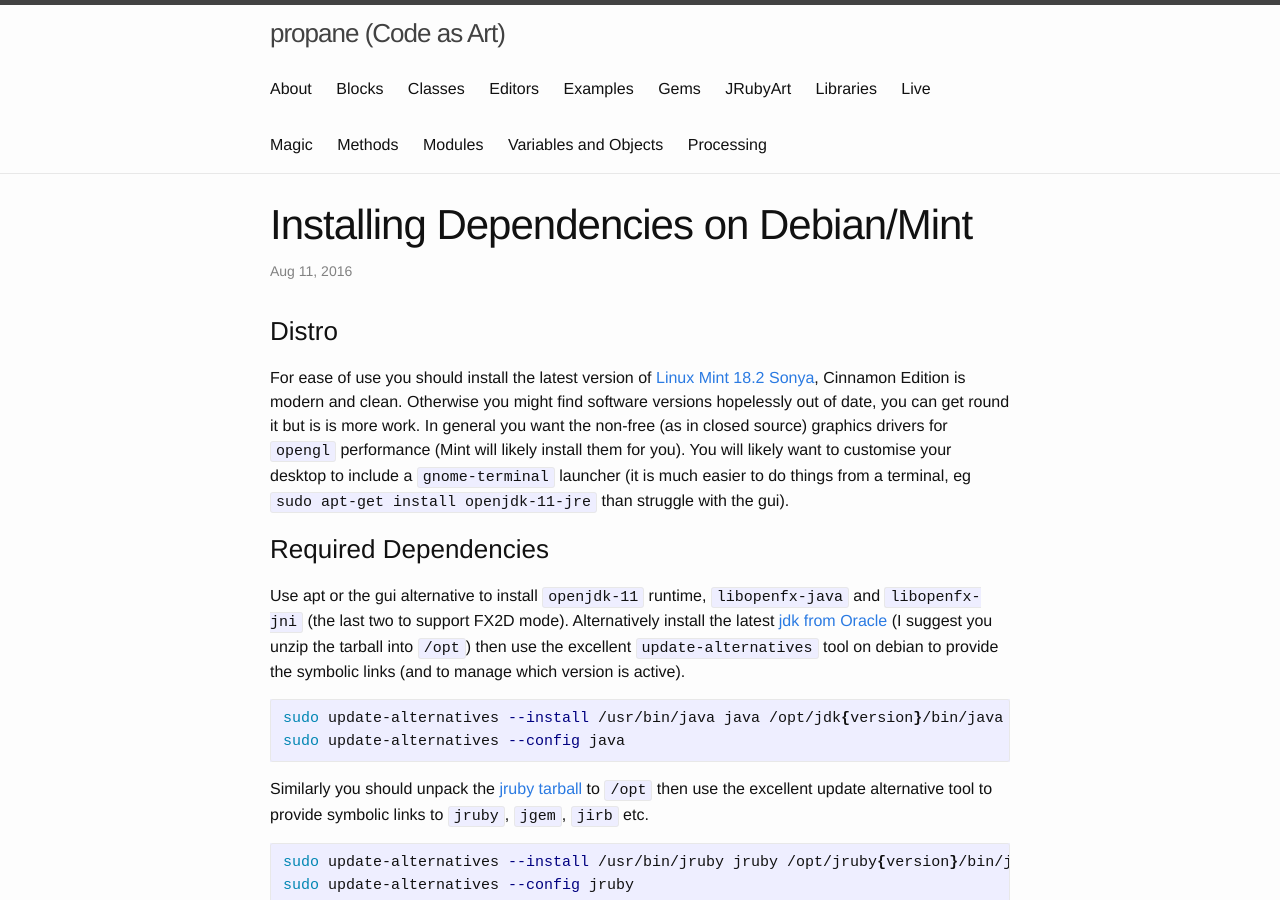
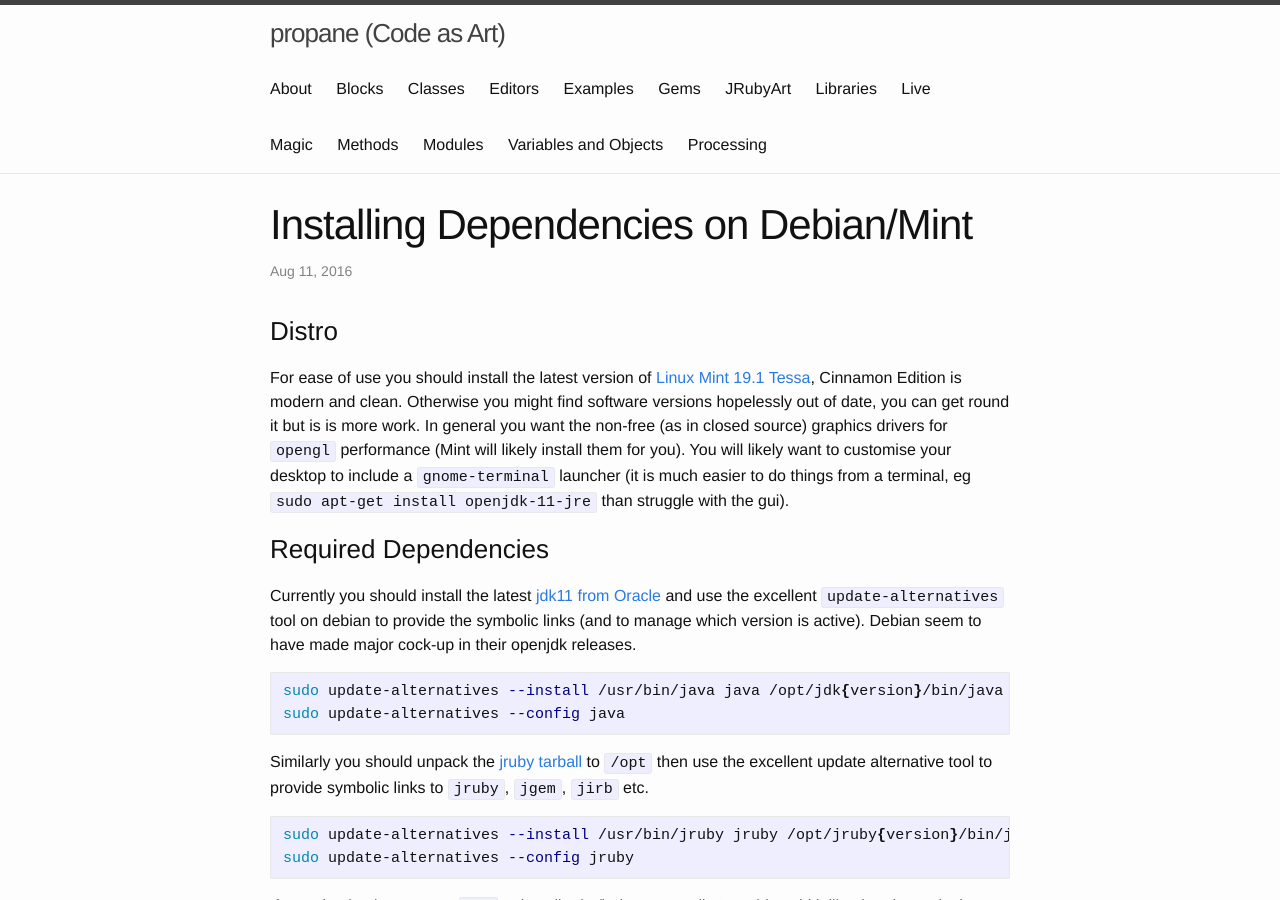
Before and after one commit to ruby-processing/propane, a Jekyll site: the page built from _posts/2016-08-18-debian.md, in a window 1280 px wide and 900 px high. Built offline with Jekyll 4.4.1, drawn with Linux system fonts in a browser that asks for light colours.

Commit message:
use Oracle JDK debian

````diff
--- a/_posts/2016-08-18-debian.md
+++ b/_posts/2016-08-18-debian.md
@@ -7,11 +7,11 @@
 ---
 ### Distro ###
 
-For ease of use you should install the latest version of [Linux Mint 18.2  Sonya][mint], Cinnamon Edition is modern and clean. Otherwise you might find software versions hopelessly out of date, you can get round it but is is more work.  In general you want the non-free (as in closed source) graphics drivers for `opengl` performance (Mint will likely install them for you).  You will likely want to customise your desktop to include a `gnome-terminal` launcher (it is much easier to do things from a terminal, eg `sudo apt-get install openjdk-11-jre` than struggle with the gui).
+For ease of use you should install the latest version of [Linux Mint 19.1 Tessa][mint], Cinnamon Edition is modern and clean. Otherwise you might find software versions hopelessly out of date, you can get round it but is is more work.  In general you want the non-free (as in closed source) graphics drivers for `opengl` performance (Mint will likely install them for you).  You will likely want to customise your desktop to include a `gnome-terminal` launcher (it is much easier to do things from a terminal, eg `sudo apt-get install openjdk-11-jre` than struggle with the gui).
 
 ### Required Dependencies ###
 
-Use apt or the gui alternative to install `openjdk-11` runtime, `libopenfx-java` and `libopenfx-jni` (the last two to support FX2D mode). Alternatively install the latest [jdk from Oracle][jdk] (I suggest you unzip the tarball into `/opt`) then use the excellent `update-alternatives` tool on debian to provide the symbolic links (and to manage which version is active).
+Currently you should install the latest [jdk11 from Oracle][jdk] and use the excellent `update-alternatives` tool on debian to provide the symbolic links (and to manage which version is active). Debian seem to have made major cock-up in their openjdk releases.
 
 ```bash
 sudo update-alternatives --install /usr/bin/java java /opt/jdk{version}/bin/java 100
````
Also changed, not shown: _posts/2018-11-18-building-gem.md (+1 -1 lines).
